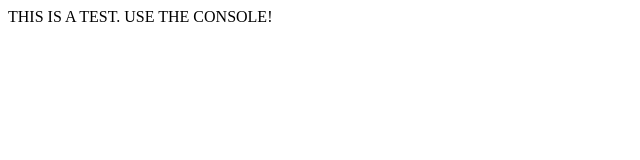
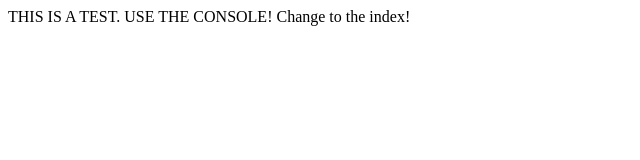
Before and after one commit to JNCDev/PetFinder, a plain HTML site: page index.html in a window 1280 px wide. Shown: the whole page, without its empty margins (0-640 px from the left). Drawn offline with nearby package versions, Linux system fonts and the light colour scheme; files whose address does not match are found by name.

Commit message:
text in index.html

```diff
--- a/index.html
+++ b/index.html
@@ -7,6 +7,7 @@
 <body>
 
 THIS IS A TEST. USE THE CONSOLE!
+Change to the index!
 
 
 <script src="https://ajax.googleapis.com/ajax/libs/jquery/1.10.2/jquery.min.js"></script>
```
